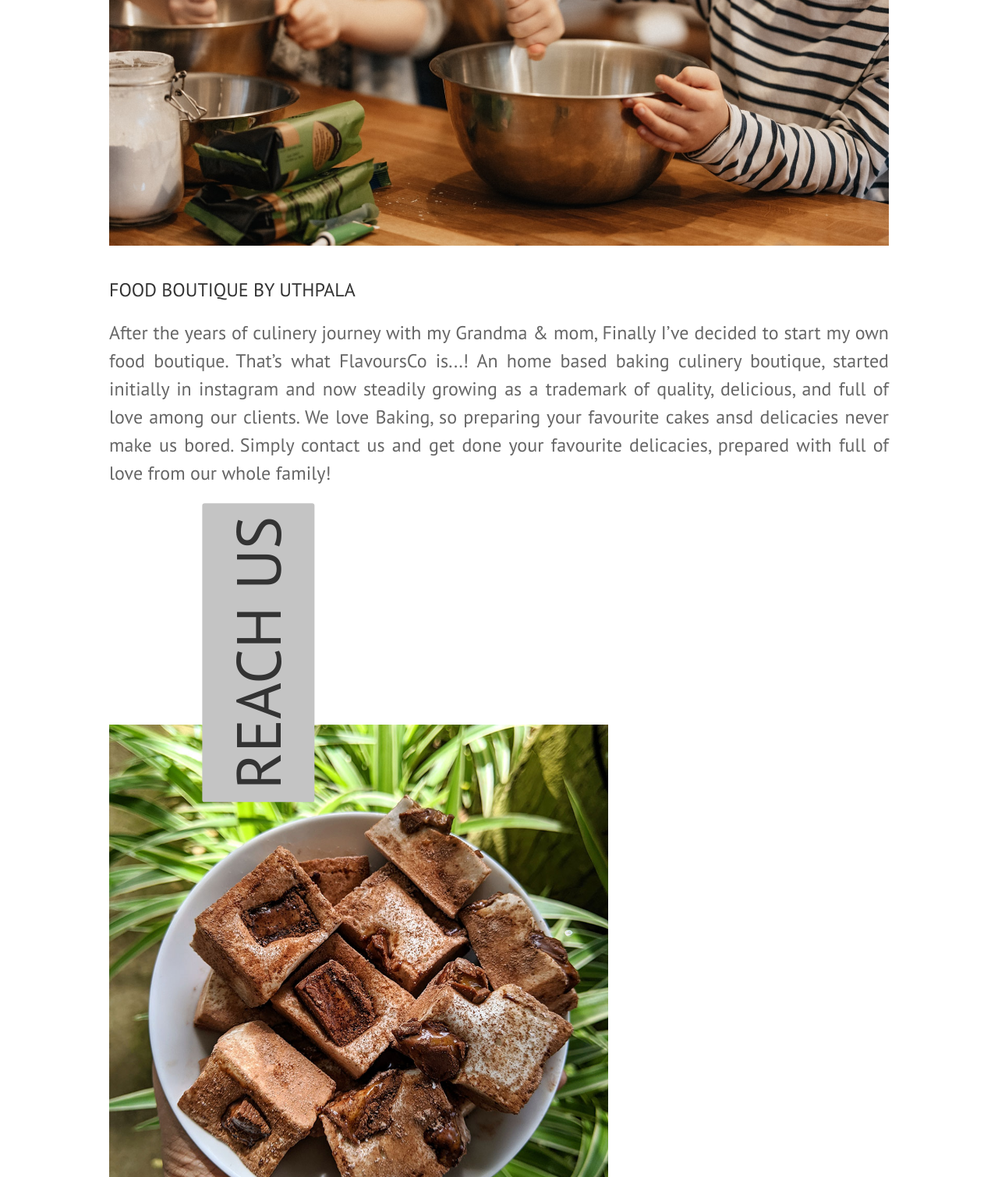
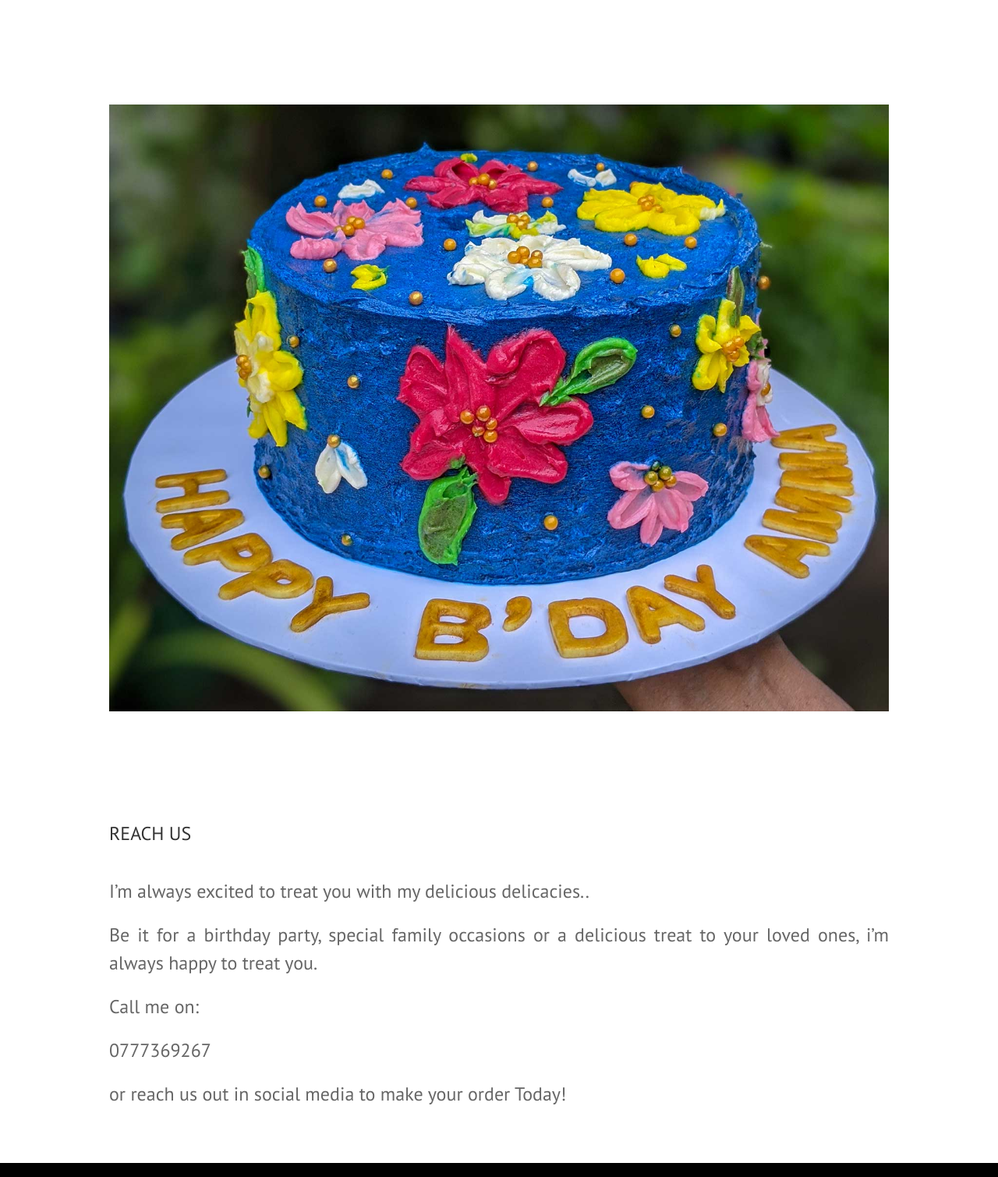
Before and after one commit to MrAkeelLegend/flavours_co_ux_sample, a plain HTML site: page ourStory.html in a window 1280 px wide. Shown: the part 1900-3409 px from the top of the page at 78% size. Drawn offline with nearby package versions, Linux system fonts and the light colour scheme.

Commit message:
our story page amended

```diff
--- a/ourStory.css
+++ b/ourStory.css
@@ -143,12 +143,14 @@
   }
 
   #reach-us-title {
+    text-align: center;
+  }
+
+  #center-cake-large {
     display: none;
   }
 
-  #reach-us-title-s {
-    text-align: center;
-  }
+
 
 }
 
@@ -169,15 +171,11 @@
     line-height: 65px;
   }
 
-  #reach-us-title-s {
+  #reach-us-photo {
     display: none;
   }
 
-  #reach-us-title {
-    transform: rotate(-90deg);
-    font-size: 5rem;
-    background-color: #c4c4c4;
-    padding: 1rem;
-    border-radius: 0.2rem;
+  #center-cake {
+    display: none;
   }
 }
--- a/ourStory.html
+++ b/ourStory.html
@@ -75,8 +75,8 @@
       <h3>My Story as a Baker</h3>
       <p class="uk-dropcap">An engineer by profession, but always desired to be a culinery artist from childhood, my passion to baking and culinary experiments initially sparked through my grandma & mom.  They are the guru’s of my home a baking journey. I started making home delicious for my family and neighbeours around us when i was child. but after my birthday cake for a one year old cutie, rocked the party in my neighbourhood back in 2018, it’s when i decided why not I spread the wings and start my own Food Boutique instead!!</p>
     </div>
-    <div class="uk-margin-xlarge-left uk-margin-xlarge-right uk-margin-xlarge-top uk-margin-xlarge-bottom">
-      <img src="img/uthpala_family.jpg" alt="">
+    <div class="uk-margin-xlarge-left uk-margin-xlarge-right uk-margin-xlarge-top">
+      <img id="center-cake" src="img/center_cake.jpg" alt="">
       <br>
       <h3>Food Boutique by Uthpala</h3>
       <p>After the years of culinery journey with my Grandma & mom, Finally I’ve decided to start my own food boutique.
@@ -87,10 +87,13 @@
 
         We love Baking, so preparing your favourite cakes ansd delicacies never make us bored. Simply contact us and get done your favourite delicacies,  prepared with full of love from our whole family!</p>
     </div>
-    <h3 id="reach-us-title-s">Reach us</h3>
-    <div class="uk-margin-xlarge-left uk-margin-xlarge-right uk-flex uk-flex-between uk-flex-middle uk-flex-wrap">
+    <div id="center-cake-large" class="uk-margin-xlarge-left uk-margin-xlarge-right uk-margin-xlarge-top">
+      <img src="img/center_cake.jpg" alt="">
+    </div>
+
+    <div class="uk-margin-xlarge-left uk-margin-xlarge-right uk-margin-xlarge-top">
+      <img id="reach-us-photo" src="img/chocolate_marshmallow.jpg" alt="">
       <h3 id="reach-us-title">Reach us</h3>
-      <img id="reach-us-photo" src="img/chocolate_marshmallow.jpg" alt="">
 
     </div>
 
@@ -98,8 +101,8 @@
       <p>I’m always excited to treat you with my delicious delicacies..</p>
       <p>Be it for a birthday party, special family occasions or a delicious treat to your loved ones, i’m always happy to treat you.</p>
       <p>Call me on: </p>
-      <p>0773553553</p>
-      <p>or reach us out in social media to make your order</p>
+      <p>0777369267</p>
+      <p>or reach us out in social media to make your order Today!</p>
     </div>
 
   </section>
```
Also changed, not shown: img/center_cake.jpg (added), img/freshly-baked-1.jpg (added), img/freshly-baked.jpg, img/home-cooked-1.jpg (added), img/home-cooked-2.jpg (added), img/home-cooked.jpg.
